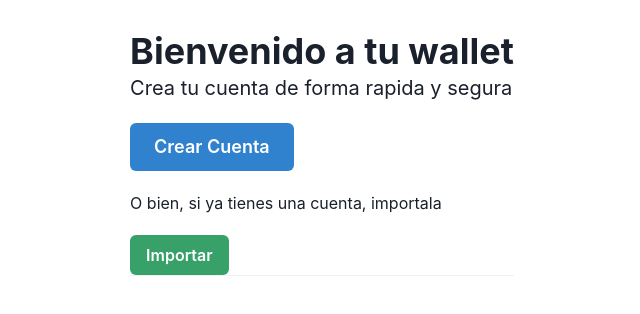
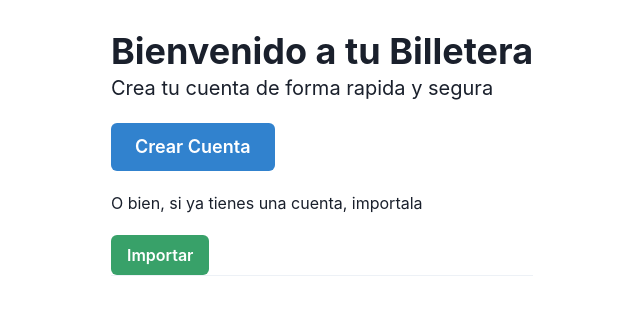
Before and after one commit to tingui96/wallet-quorum, a React (Create React App) app: page / in a window 1280 px wide. Shown: the top 314 px of the page, without its empty margins (318-958 px from the left). Built offline with nearby package versions, Linux system fonts and the light colour scheme.

Commit message:
Algunos ajustes

```diff
--- a/src/views/setup/index.js
+++ b/src/views/setup/index.js
@@ -5,7 +5,7 @@ import {
     Text,
     Button,
     useToast,
-    FormControl,FormLabel,FormHelperText,FormErrorMessage,
+    FormControl,FormLabel,FormHelperText,
     Input,InputGroup,InputRightElement, Divider
 
 } from "@chakra-ui/react";
@@ -105,7 +105,7 @@ const Setup = ({setSecret, setPublicKey, setHasSaved}) => {
 
     return(
         <div>
-            <Heading>Bienvenido a tu wallet</Heading>
+            <Heading>Bienvenido a tu Billetera</Heading>
             <Text fontSize="xl">Crea tu cuenta de forma rapida y segura</Text>
             <Button size="lg" colorScheme="blue"
             mt={5} onClick={createAccount}>Crear Cuenta</Button>
--- a/src/views/warning/index.js
+++ b/src/views/warning/index.js
@@ -2,7 +2,7 @@ import { AlertIcon, Box, Stack,
      Text, Alert, InputGroup,
       Input, InputRightElement, Button,
        FormLabel,
-       FormControl, useToast, InputRightAddon, useEditableStyles
+       FormControl, useToast, InputRightAddon
 } from "@chakra-ui/react";
 import React,{useState} from "react";
 import { saveAs } from "file-saver";
```
